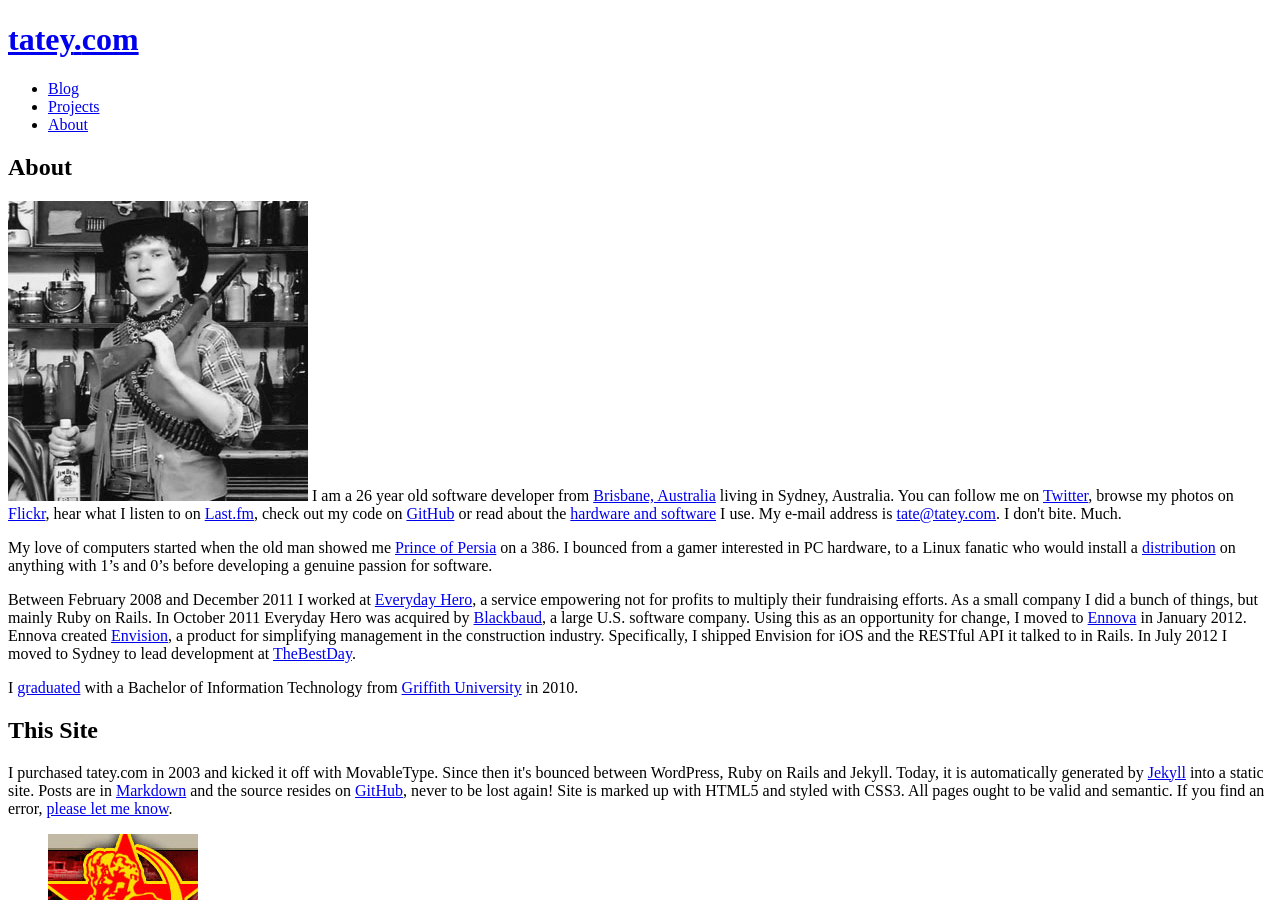
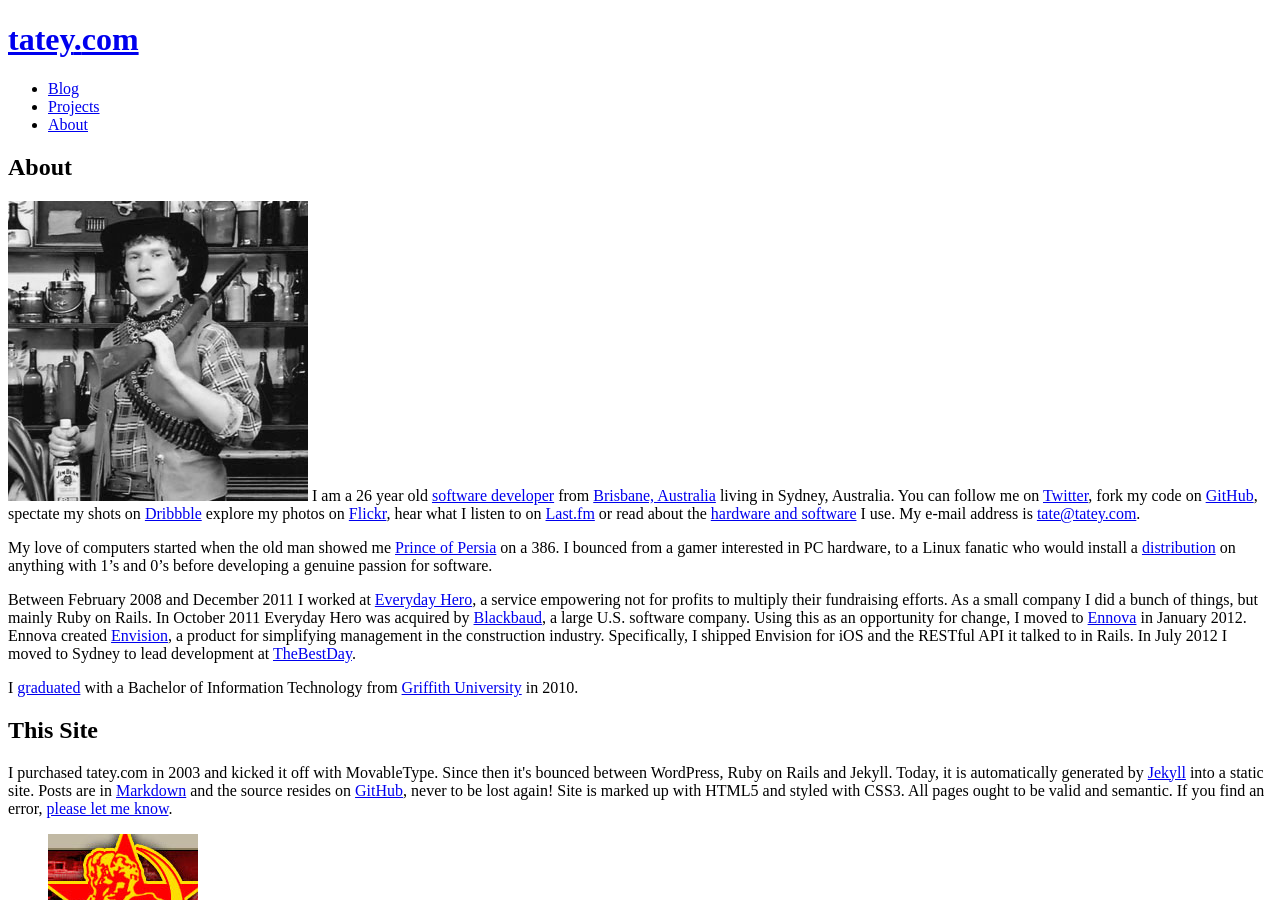
Before and after one commit to tatey/tatey.com, a Jekyll site: the page built from about.html, in a window 1280 px wide and 900 px high. Built offline with Jekyll 4.4.1, drawn with Linux system fonts in a browser that asks for light colours.

Commit message:
Update footer and about page.

```diff
--- a/_includes/footer.html
+++ b/_includes/footer.html
@@ -1,6 +1,6 @@
 <hr>
 <footer>
   <p>
-    <a href="{{ base.url }}/about/">Tate Johnson</a> is a 26 year old software developer living in Sydney, Australia. You can follow me on <a href="http://twitter.com/tatejohnson/">Twitter</a>, explore my photos on <a href="http://flickr.com/tatejohnson/">Flickr</a>, hear what I listen to on <a href="http://last.fm/user/Tatey/">Last.fm</a>, fork my code on <a href="http://github.com/tatey">GitHub</a>, spectate my shots on <a href="http://dribbble.com/tatejohnson">Dribbble</a> or subscribe to my blog's <a href="http://feeds2.feedburner.com/tatejohnson">Atom feed</a>.
+  <a href="{{ base.url }}/about/">Tate Johnson</a> is a 26 year old <a href="/projects/">software developer</a> living in Sydney, Australia. You can follow me on <a href="http://twitter.com/tatejohnson/">Twitter</a>, fork my code on <a href="http://github.com/tatey">GitHub</a>, spectate my shots on <a href="http://dribbble.com/tatejohnson">Dribbble</a> explore my photos on <a href="http://flickr.com/tatejohnson/">Flickr</a>, hear what I listen to on <a href="http://last.fm/user/Tatey/">Last.fm</a> or subscribe to my blog's <a href="http://feeds2.feedburner.com/tatejohnson">Atom feed</a>.
   </p>
 </footer>
--- a/about.html
+++ b/about.html
@@ -5,7 +5,7 @@
 
 <h2>About</h2>
 
-<p><a href="http://www.flickr.com/photos/tatejohnson/5332661190/"><img id="left" src="{{ base.url }}/images/me.jpg" alt="Tate Johnson" /></a> I am a 26 year old software developer from <a href="http://www.flickr.com/photos/23054854@N06/3319265306/in/set-72157614423917229/">Brisbane, Australia</a> living in Sydney, Australia. You can follow me on <a href="http://twitter.com/tatejohnson/">Twitter</a>, browse my photos on <a href="http://flickr.com/tatejohnson/">Flickr</a>, hear what I listen to on <a href="http://last.fm/user/Tatey/">Last.fm</a>, check out my code on <a href="http://github.com/tatey">GitHub</a> or read about the <a href="{{ base.url }}/2011/04/16/the-setup/">hardware and software</a> I use. My e-mail address is <a href="mailto:tate@tatey.com">tate@tatey.com</a>. I don't bite. Much.</p>
+<p><a href="http://www.flickr.com/photos/tatejohnson/5332661190/"><img id="left" src="{{ base.url }}/images/me.jpg" alt="Tate Johnson" /></a> I am a 26 year old <a href="/projects/">software developer</a> from <a href="http://www.flickr.com/photos/23054854@N06/3319265306/in/set-72157614423917229/">Brisbane, Australia</a> living in Sydney, Australia. You can follow me on <a href="http://twitter.com/tatejohnson/">Twitter</a>, fork my code on <a href="http://github.com/tatey">GitHub</a>, spectate my shots on <a href="http://dribbble.com/tatejohnson">Dribbble</a> explore my photos on <a href="http://flickr.com/tatejohnson/">Flickr</a>, hear what I listen to on <a href="http://last.fm/user/Tatey/">Last.fm</a> or read about the <a href="{{ base.url }}/2011/04/16/the-setup/">hardware and software</a> I use. My e-mail address is <a href="mailto:tate@tatey.com">tate@tatey.com</a>.
 
 <p>My love of computers started when the old man showed me <a href="http://en.wikipedia.org/wiki/Prince_of_Persia_(1989_video_game)">Prince of Persia</a> on a 386. I bounced from a gamer interested in PC hardware, to a Linux fanatic who would install a <a href="http://archlinux.org">distribution</a> on anything with 1&rsquo;s and 0&rsquo;s before developing a genuine passion for software.</p>
 
```
